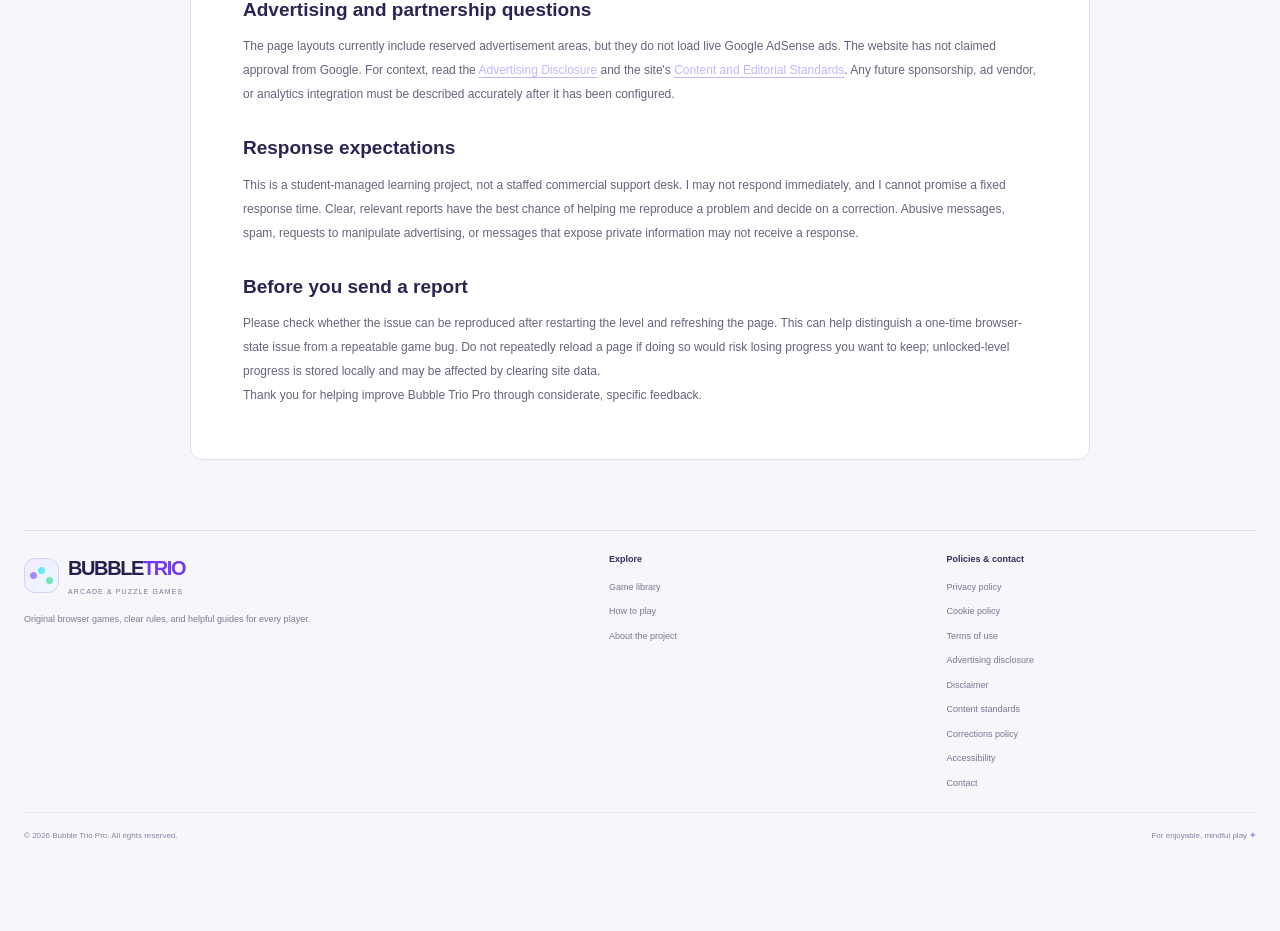
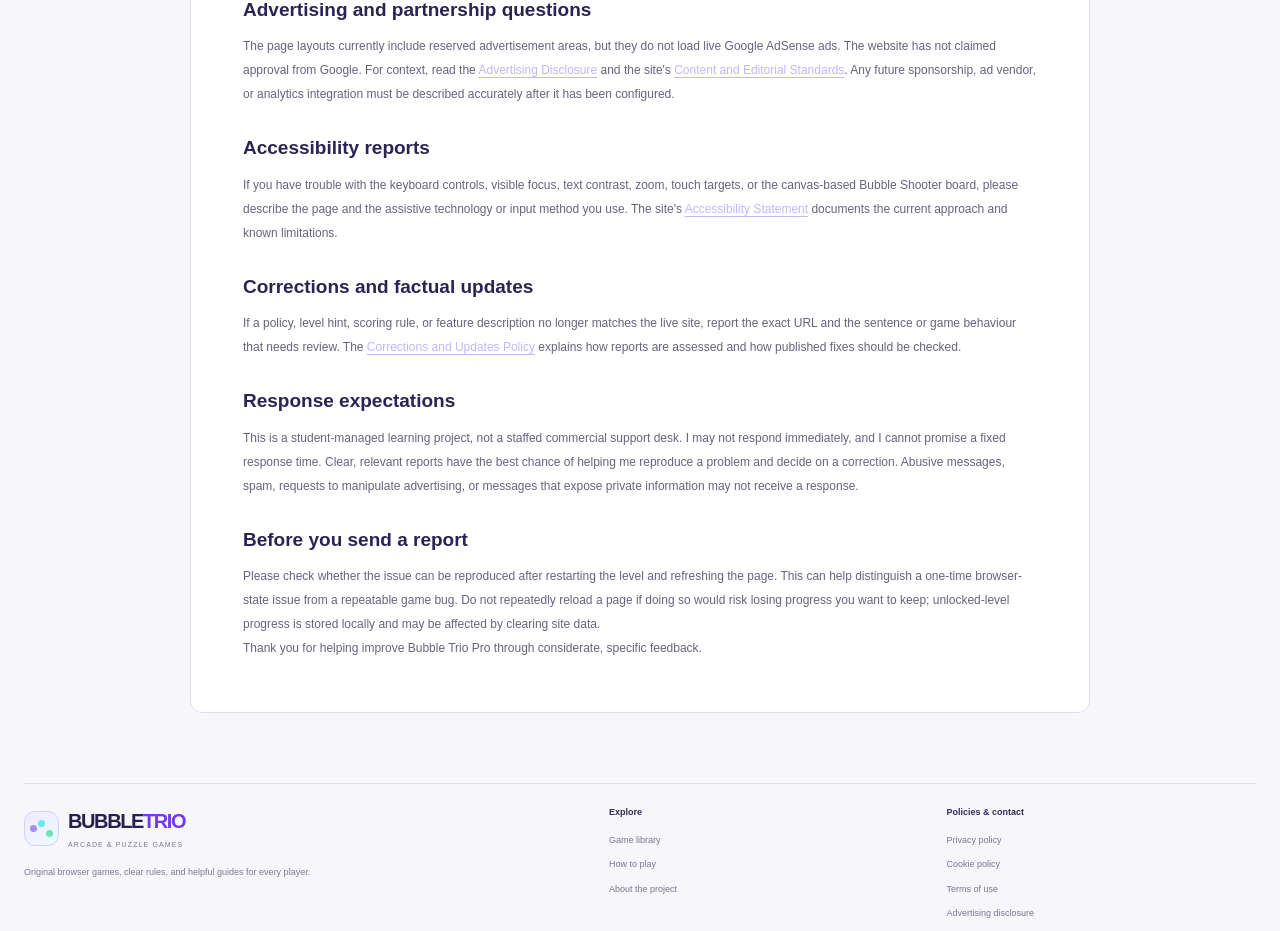
Before and after one commit to websiite01-tech/bubble-trio-pro, a Next.js app: page /contact in a window 1280 px wide. Shown: the part 1340-2271 px from the top of the page. Before the commit the page ends 2199 px from the top, so only its background shows below. Built offline with nearby package versions, Linux system fonts and the light colour scheme; no server answers.

Commit message:
content: add accessibility and correction feedback routes

```diff
--- a/app/contact/page.js
+++ b/app/contact/page.js
@@ -37,6 +37,12 @@
       <h2>Advertising and partnership questions</h2>
       <p>The page layouts currently include reserved advertisement areas, but they do not load live Google AdSense ads. The website has not claimed approval from Google. For context, read the <a className="inline-link" href="/advertising-disclosure">Advertising Disclosure</a> and the site's <a className="inline-link" href="/content-standards">Content and Editorial Standards</a>. Any future sponsorship, ad vendor, or analytics integration must be described accurately after it has been configured.</p>
 
+      <h2>Accessibility reports</h2>
+      <p>If you have trouble with the keyboard controls, visible focus, text contrast, zoom, touch targets, or the canvas-based Bubble Shooter board, please describe the page and the assistive technology or input method you use. The site's <a className="inline-link" href="/accessibility">Accessibility Statement</a> documents the current approach and known limitations.</p>
+
+      <h2>Corrections and factual updates</h2>
+      <p>If a policy, level hint, scoring rule, or feature description no longer matches the live site, report the exact URL and the sentence or game behaviour that needs review. The <a className="inline-link" href="/corrections">Corrections and Updates Policy</a> explains how reports are assessed and how published fixes should be checked.</p>
+
       <h2>Response expectations</h2>
       <p>This is a student-managed learning project, not a staffed commercial support desk. I may not respond immediately, and I cannot promise a fixed response time. Clear, relevant reports have the best chance of helping me reproduce a problem and decide on a correction. Abusive messages, spam, requests to manipulate advertising, or messages that expose private information may not receive a response.</p>
 
```
